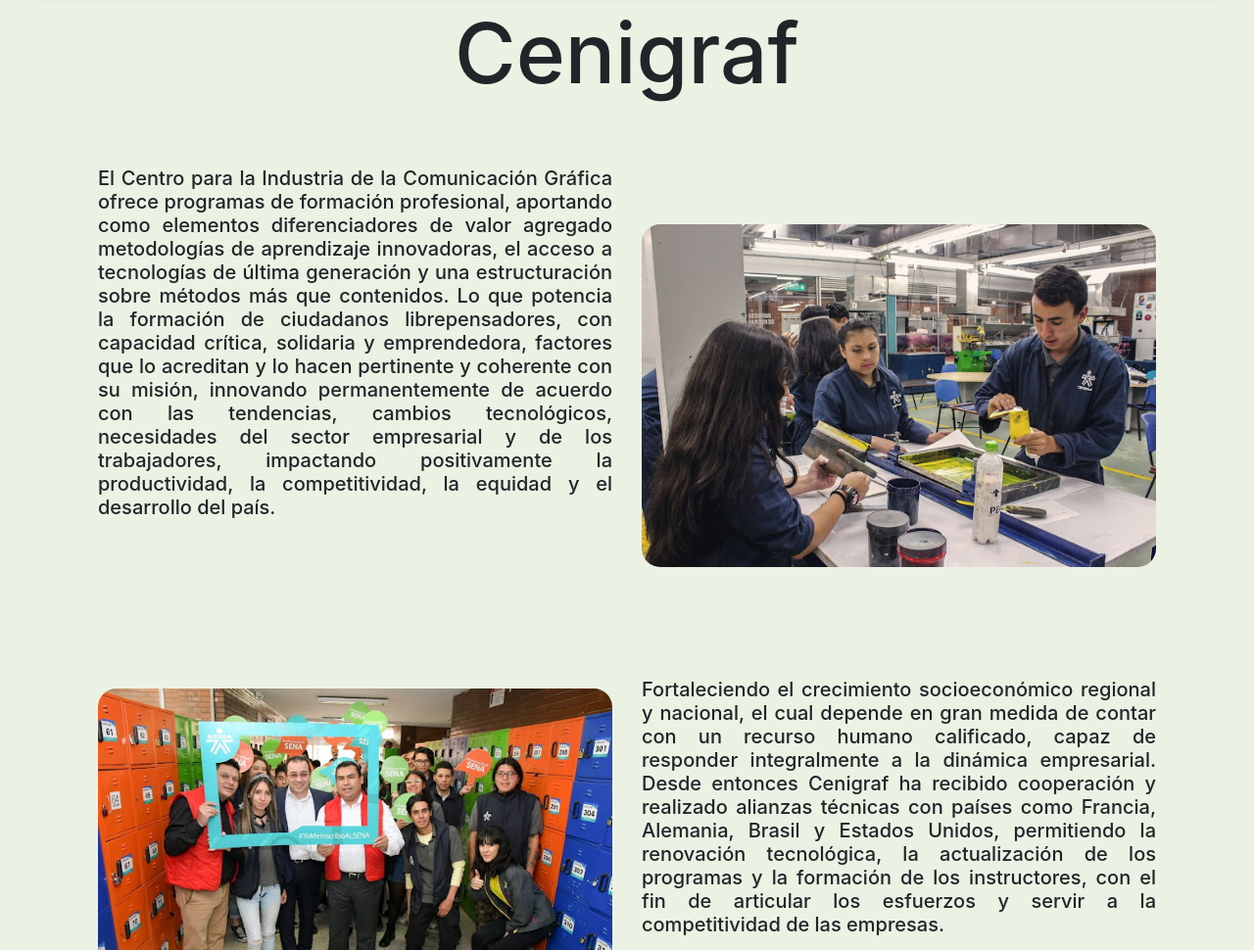
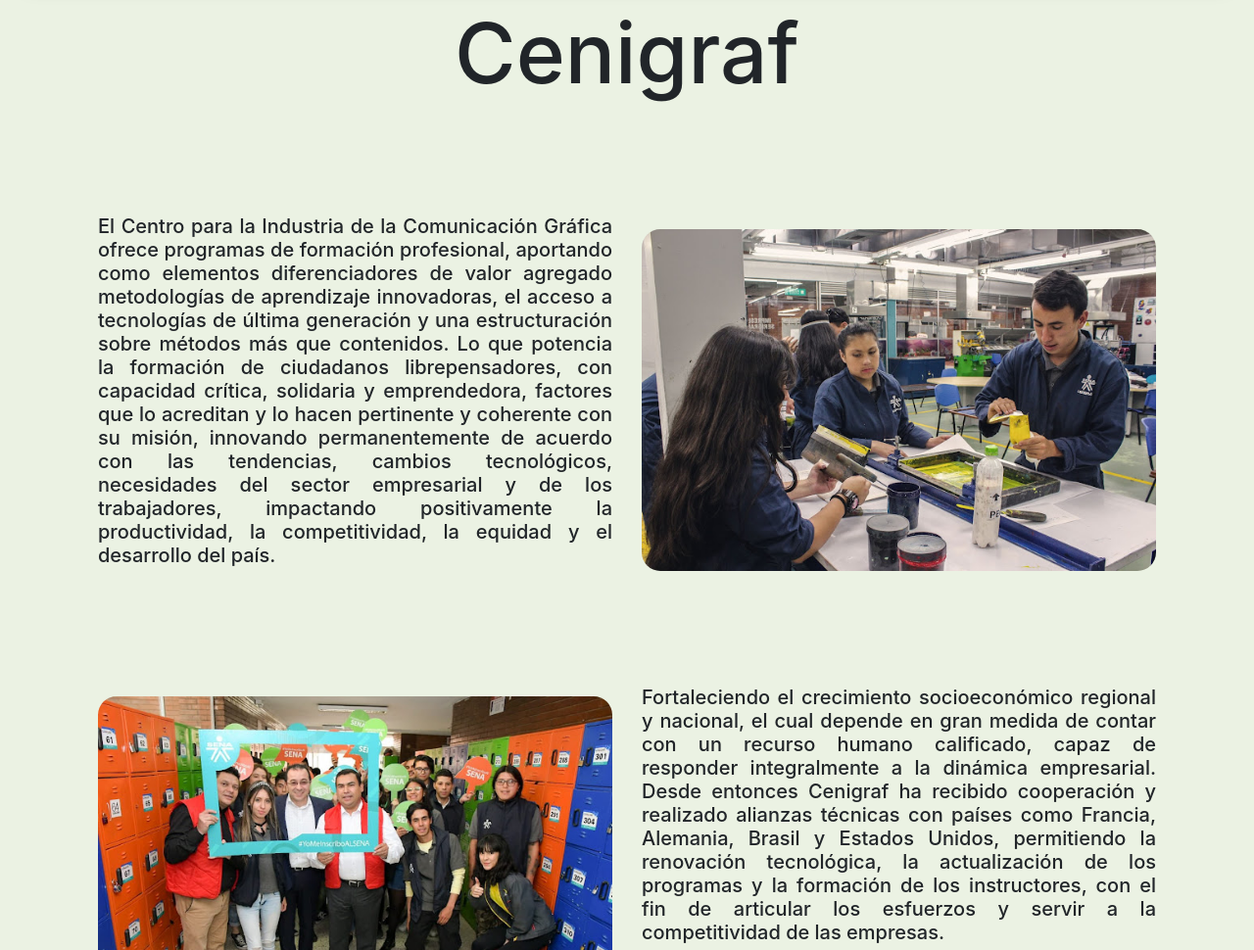
Before and after one commit to gosspkey/Proyecto, a plain HTML site: page Index.html in a window 1280 px wide. Shown: the part 1318-2288 px from the top of the page at 98% size. Drawn offline with nearby package versions, Linux system fonts and the light colour scheme.

Commit message:
inicio final mentirris

```diff
--- a/Index.html
+++ b/Index.html
@@ -84,7 +84,7 @@
     <h1 class="tituo">Cenigraf</h1>
     <div class="container d-flex align-items-center my-4">
         <div class="col-md-6 d-flex align-items-center justify-content-start">
-            <h5 class="texto2 text-justify">El Centro para la Industria de la Comunicación Gráfica ofrece programas de formación profesional, aportando como elementos diferenciadores de valor agregado metodologías de aprendizaje innovadoras, el acceso a tecnologías de última generación y una estructuración sobre métodos más que contenidos. Lo que potencia la formación de ciudadanos librepensadores, con capacidad crítica, solidaria y emprendedora, factores que lo acreditan y lo hacen pertinente y coherente con su misión, innovando permanentemente de acuerdo con las tendencias, cambios tecnológicos, necesidades del sector empresarial y de los trabajadores, impactando positivamente la productividad, la competitividad, la equidad y el desarrollo del país.</h5>
+            <h5 style="margin-top: 90px;" class="texto2 text-justify">El Centro para la Industria de la Comunicación Gráfica ofrece programas de formación profesional, aportando como elementos diferenciadores de valor agregado metodologías de aprendizaje innovadoras, el acceso a tecnologías de última generación y una estructuración sobre métodos más que contenidos. Lo que potencia la formación de ciudadanos librepensadores, con capacidad crítica, solidaria y emprendedora, factores que lo acreditan y lo hacen pertinente y coherente con su misión, innovando permanentemente de acuerdo con las tendencias, cambios tecnológicos, necesidades del sector empresarial y de los trabajadores, impactando positivamente la productividad, la competitividad, la equidad y el desarrollo del país.</h5>
         </div>
         <div class="col-md-6 text-center">
             <img class="small-image" src="../Proyecto/vista/img/IMG_0363.JPG" alt="Imagen 1" style="width: 100%; max-width: 700px;">
```
